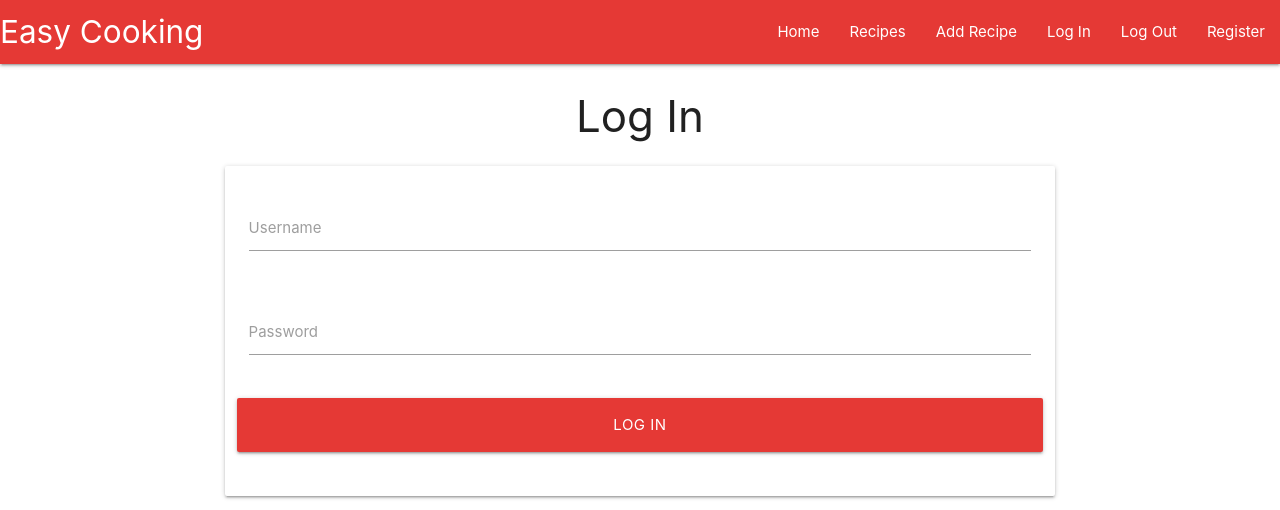
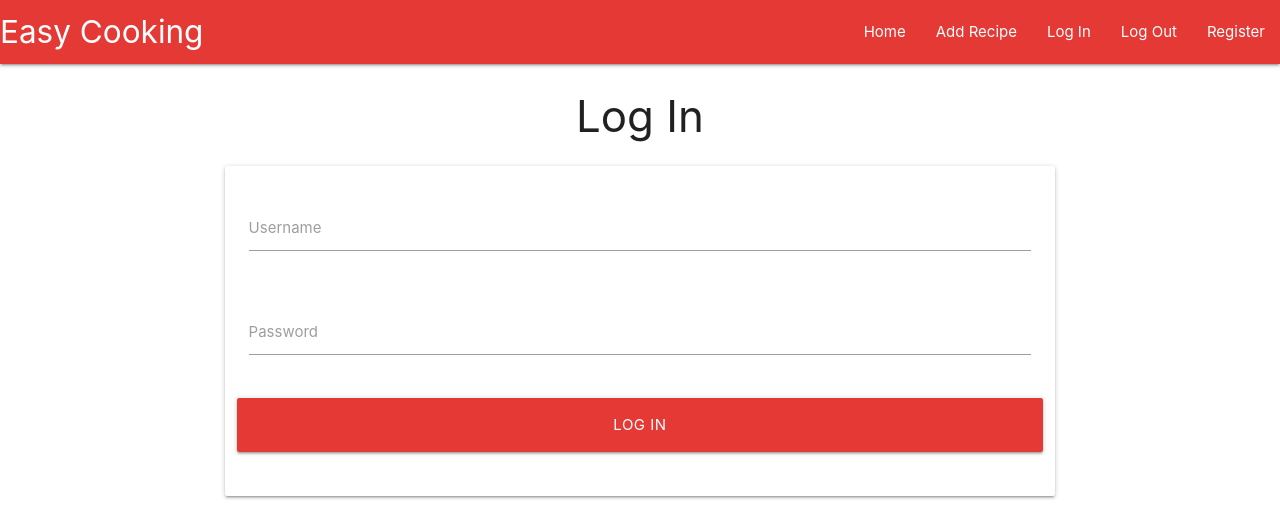
Before and after one commit to Code-Institute-Submissions/ms_project_3-1, a Flask app: page /login in a window 1280 px wide. Shown: the top 510 px of the page. Run offline with Flask 2, Linux system fonts and the light colour scheme; some libraries are stand-ins or nearby versions.

Commit message:
Remove duplicated link from Navbar

```diff
--- a/templates/base.html
+++ b/templates/base.html
@@ -17,7 +17,6 @@
               <a href="{{ url_for('get_recipes') }}" class="brand-logo">Easy Cooking</a>
               <ul id="nav-mobile" class="right hide-on-med-and-down">
                 <li><a href="{{ url_for('get_recipes') }}">Home</a></li>
-                <li><a href="{{ url_for('get_recipes') }}">Recipes</a></li>
                 <li><a href="{{ url_for('add_recipe') }}">Add Recipe</a></li>
                 <li><a href="{{ url_for('login') }}">Log In</a></li>
                 <li><a href="#">Log Out</a></li>
```
